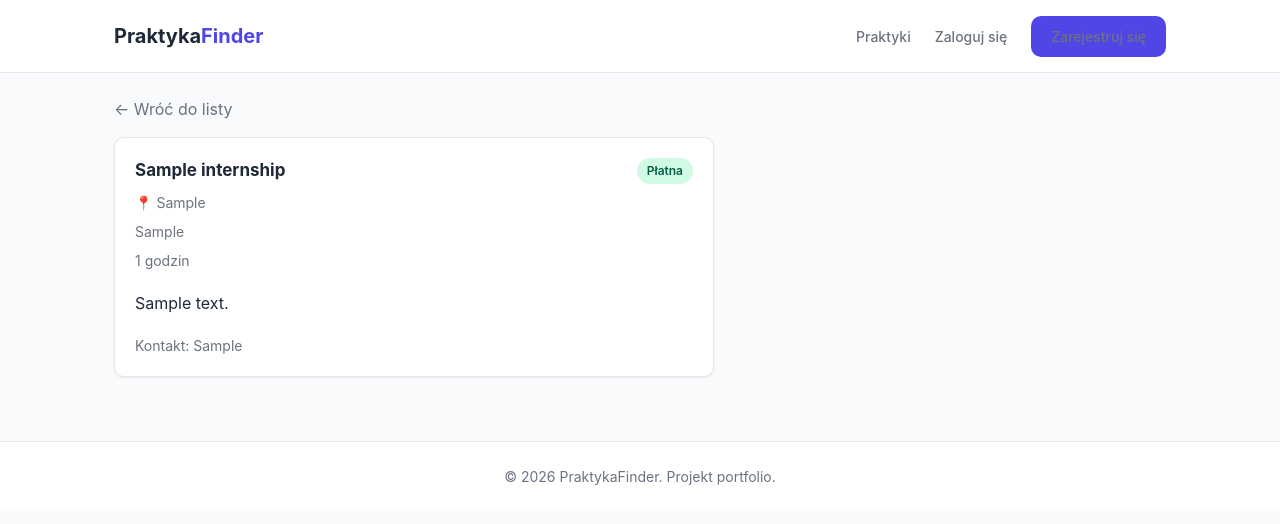
After one commit to xaantyy/praktykafinder, a PHP site: page /praktyka.php?id=1 in a window 1280 px wide. The commit adds this page. Shown: the top 524 px of the page. Run offline with PHP 8.4, Linux system fonts and the light colour scheme; tables that the repository leaves empty hold one stand-in row (values such as "Sample post"); a stand-in replaces the project's code that opens the database connection.

Commit message:
Add intership

```diff
--- /dev/null
+++ b/public/praktyka.php
@@ -0,0 +1,68 @@
+<?php
+require __DIR__ . '/../src/config/database.php';
+
+$id = $_GET['id'];
+
+$stmt = $pdo->prepare("SELECT * FROM internships WHERE id = ?");
+$stmt->execute([$id]);
+$internship = $stmt->fetch(PDO::FETCH_ASSOC);
+
+if (!$internship) {
+    die('Nie znaleziono praktyki.');
+}
+?>
+<!DOCTYPE html>
+<html lang="pl">
+<head>
+    <meta charset="UTF-8">
+    <meta name="viewport" content="width=device-width, initial-scale=1.0">
+    <title><?= htmlspecialchars($internship['company_name']) ?> — PraktykaFinder</title>
+    <link rel="stylesheet" href="css/style.css">
+</head>
+<body>
+
+    <header class="site-header">
+        <div class="container header-inner">
+            <a href="" class="logo">Praktyka<span>Finder</span></a>
+            <nav class="main-nav">
+                <a href="praktyki.php">Praktyki</a>
+                <a href="login.php">Zaloguj się</a>
+                <a href="register.php" class="btn btn-primary">Zarejestruj się</a>
+            </nav>
+        </div>
+    </header>
+
+    <section class="internships">
+        <div class="container">
+
+            <a href="" style="display:inline-block; margin-bottom:16px; color:var(--color-text-light); text-decoration:none;">&larr; Wróć do listy</a>
+
+            <div class="internship-card" style="max-width:600px;">
+                <div class="card-header">
+                    <h3><?= htmlspecialchars($internship['company_name']) ?></h3>
+                    <?php if ($internship['is_paid']): ?>
+                        <span class="badge badge-paid">Płatna</span>
+                    <?php else: ?>
+                        <span class="badge badge-unpaid">Nieodpłatna</span>
+                    <?php endif; ?>
+                </div>
+                <p class="card-location">📍 <?= htmlspecialchars($internship['city']) ?></p>
+                <p class="card-direction"><?= htmlspecialchars($internship['direction']) ?></p>
+                <p class="card-hours"><?= (int)$internship['hours'] ?> godzin</p>
+                <p style="margin-top:12px;"><?= nl2br(htmlspecialchars($internship['description'])) ?></p>
+                <p style="margin-top:12px; font-size:14px; color:var(--color-text-light);">
+                    Kontakt: <?= htmlspecialchars($internship['contact']) ?>
+                </p>
+            </div>
+
+        </div>
+    </section>
+
+    <footer class="site-footer">
+        <div class="container">
+            <p>&copy; 2026 PraktykaFinder. Projekt portfolio.</p>
+        </div>
+    </footer>
+
+</body>
+</html>
```
Also changed, not shown: public/index.php (+5 -6 lines).
